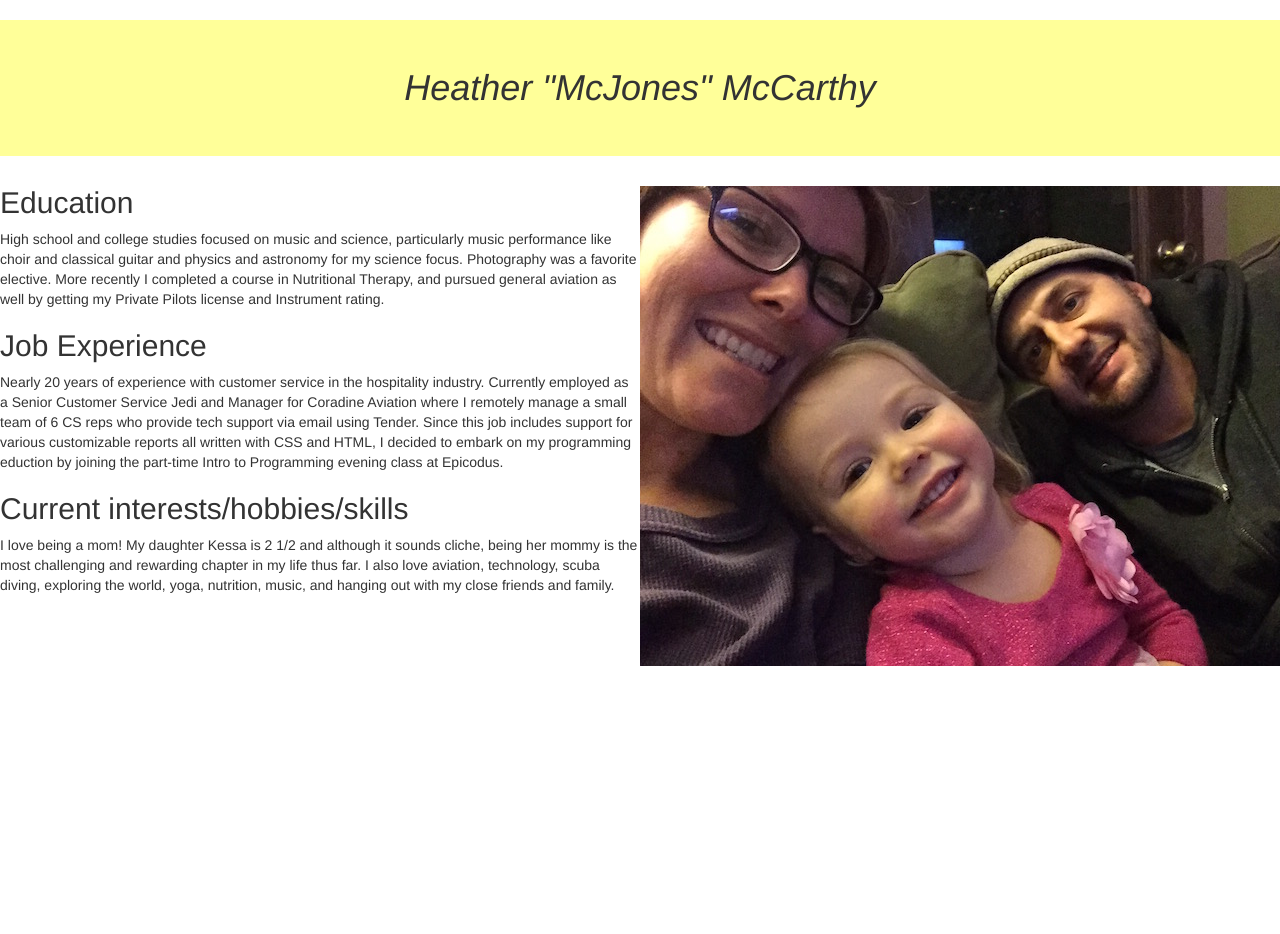
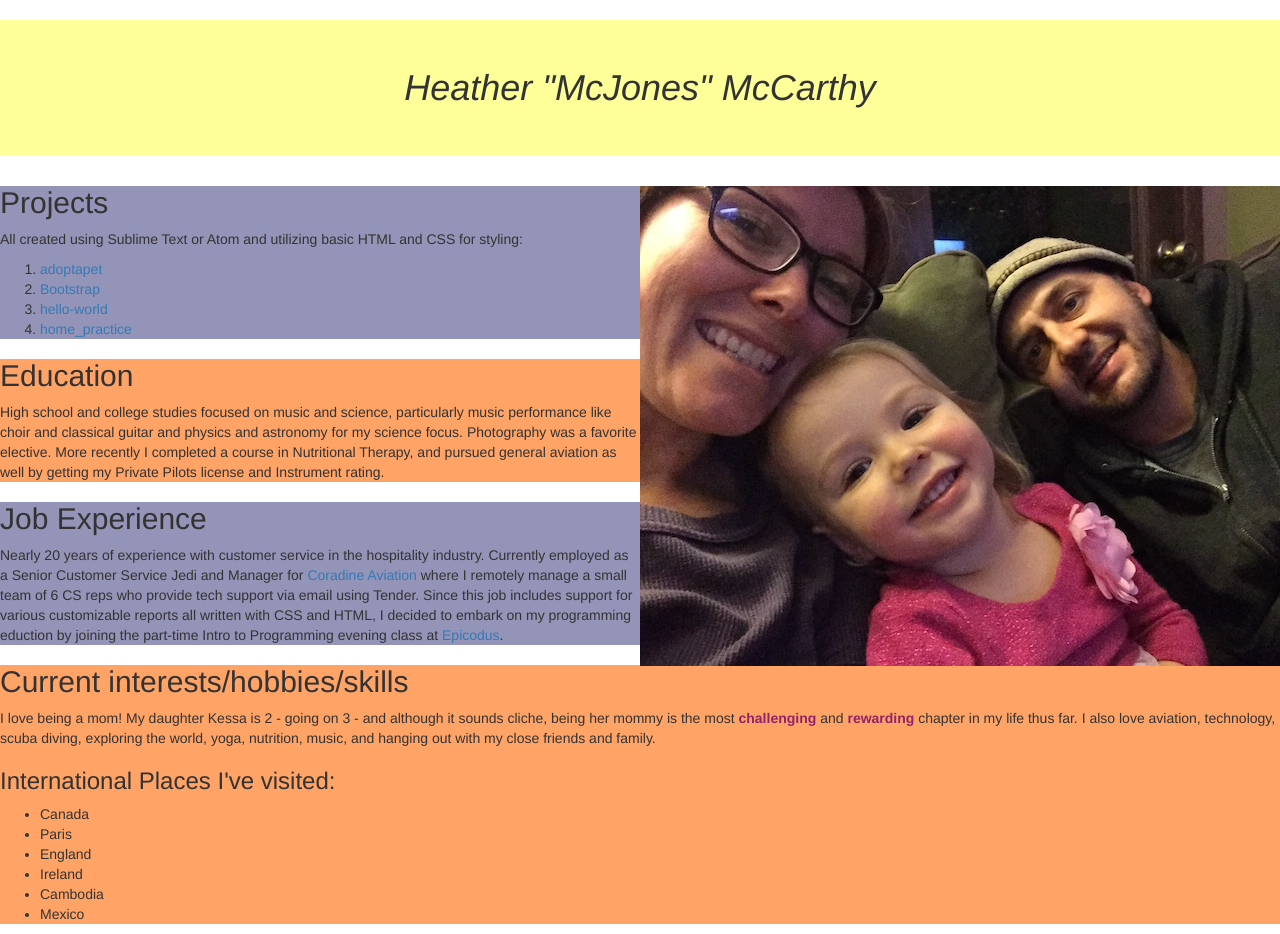
Before and after one commit to hzaphod/hzaphod.github.io, a plain HTML site: page index.html in a window 1280 px wide. Before the commit the page ends 800 px from the top, so only its background shows below. Drawn offline with Linux system fonts and the light colour scheme.

Commit message:
Add remaining content and some styling.

```diff
--- a/CSS/style.css
+++ b/CSS/style.css
@@ -7,3 +7,16 @@
 img {
   float: right;
 }
+
+.paragraph1 {
+  background-color: #ffa366;
+}
+
+.paragraph2 {
+  background-color: #9494b8;
+}
+
+.important {
+  color: #8f246b;
+  font-weight: bold;
+}
--- a/index.html
+++ b/index.html
@@ -8,17 +8,46 @@
   <body>
     <h1 class="jumbotron">Heather "McJones" McCarthy</h1>
     <img src="Images/happy_family.jpg" alt="A picture of the happy McJones Family">
+    <div class="paragraph2">
+      <h2>Projects</h2>
+      <p>All created using Sublime Text or Atom and utilizing basic HTML and CSS for styling:
+        <ol>
+          <li>
+            <a href="https://github.com/hzaphod/adoptapet.git">adoptapet</a>
+          </li>
+          <li>
+            <a href="https://github.com/hzaphod/Bootstrap.git">Bootstrap</a>
+          </li>
+          <li>
+            <a href="https://github.com/hzaphod/hello-world.git">hello-world</a>
+          </li>
+          <li>
+            <a href="https://github.com/hzaphod/home_practice.git">home_practice</a>
+          </li>
+        </ol>
+      </p>
+    </div>
     <div class="paragraph1">
       <h2>Education</h2>
       <p>High school and college studies focused on music and science, particularly music performance like choir and classical guitar and physics and astronomy for my science focus. Photography was a favorite elective. More recently I completed a course in Nutritional Therapy, and pursued general aviation as well by getting my Private Pilots license and Instrument rating.</p>
     </div>
     <div class="paragraph2">
       <h2>Job Experience</h2>
-      <p>Nearly 20 years of experience with customer service in the hospitality industry. Currently employed as a Senior Customer Service Jedi and Manager for Coradine Aviation where I remotely manage a small team of 6 CS reps who provide tech support via email using Tender. Since this job includes support for various customizable reports all written with CSS and HTML, I decided to embark on my programming eduction by joining the part-time Intro to Programming evening class at Epicodus.</p>
+      <p>Nearly 20 years of experience with customer service in the hospitality industry. Currently employed as a Senior Customer Service Jedi and Manager for <a href="http://coradine.com/">Coradine Aviation</a> where I remotely manage a small team of 6 CS reps who provide tech support via email using Tender. Since this job includes support for various customizable reports all written with CSS and HTML, I decided to embark on my programming eduction by joining the part-time Intro to Programming evening class at <a href="http://www.epicodus.com/">Epicodus</a>.</p>
     </div>
-    <div class="paragraph3">
+    <div class="paragraph1">
       <h2>Current interests/hobbies/skills</h2>
-      <p>I love being a mom! My daughter Kessa is 2 1/2 and although it sounds cliche, being her mommy is the most challenging and rewarding chapter in my life thus far. I also love aviation, technology, scuba diving, exploring the world, yoga, nutrition, music, and hanging out with my close friends and family.</p>
+      <p>I love being a mom! My daughter Kessa is 2 - going on 3 - and although it sounds cliche, being her mommy is the most <span class="important">challenging</span> and <span class="important">rewarding</span> chapter in my life thus far. I also love aviation, technology, scuba diving, exploring the world, yoga, nutrition, music, and hanging out with my close friends and family.
+        <h3>International Places I've visited:</h3>
+          <ul>
+            <li>Canada</li>
+            <li>Paris</li>
+            <li>England</li>
+            <li>Ireland</li>
+            <li>Cambodia</li>
+            <li>Mexico</li>
+          </ul>
+      </p>
     </div>
 
 
```
